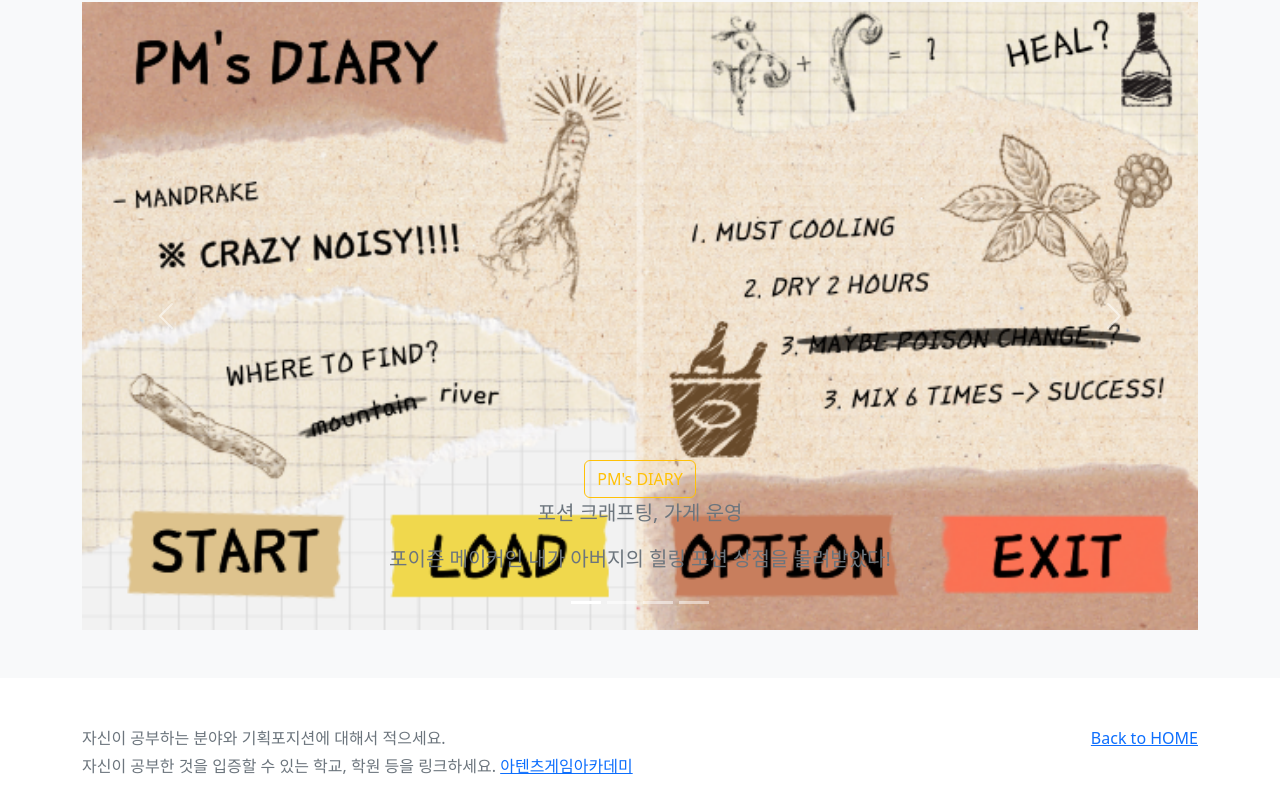
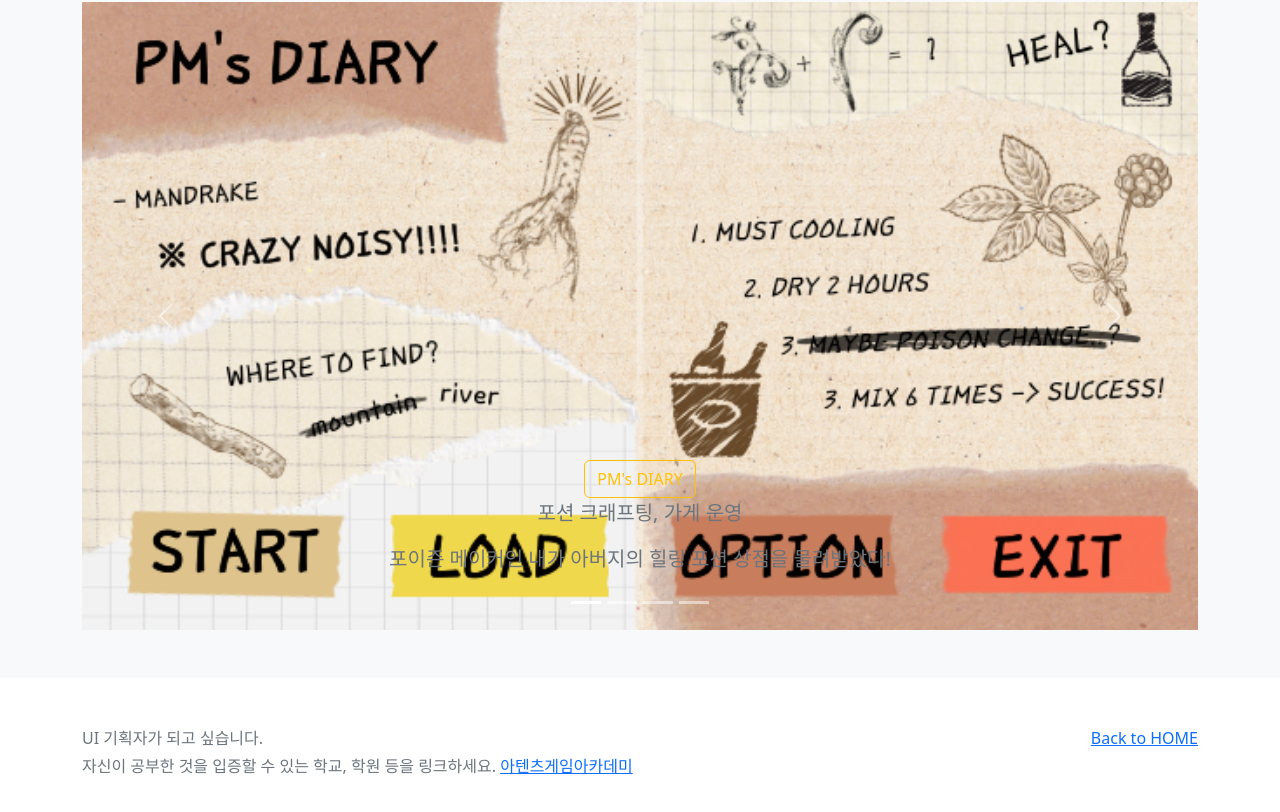
Before and after one commit to YDH890/YDHwebsite03, a plain HTML site: page pages/mainpage.html in a window 1280 px wide. Shown: the part 520-1332 px from the top of the page. Drawn offline with nearby package versions, Linux system fonts and the light colour scheme.

Commit message:
Add files via upload

```diff
--- a/pages/mainpage.html
+++ b/pages/mainpage.html
@@ -280,7 +280,7 @@
       <p class="float-end mb-1">
         <a href="/index.html">Back to HOME</a>
       </p>
-      <p class="mb-1">자신이 공부하는 분야와 기획포지션에 대해서 적으세요.</p>
+      <p class="mb-1">UI 기획자가 되고 싶습니다.</p>
       <p class="mb-0">자신이 공부한 것을 입증할 수 있는 학교, 학원 등을 링크하세요. <a href="https://atentsgame.com">아텐츠게임아카데미</a> </p>
     </div>
   </footer>
```
